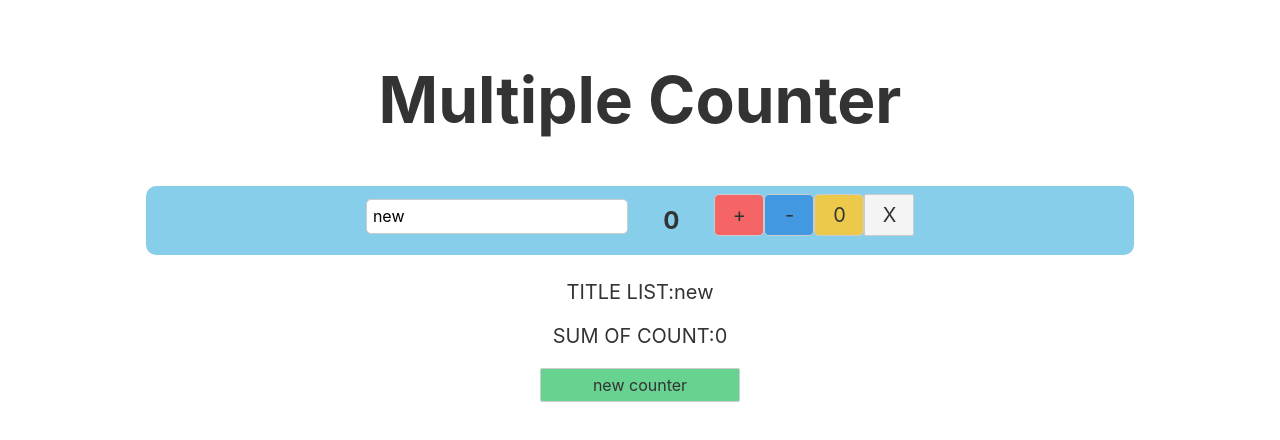
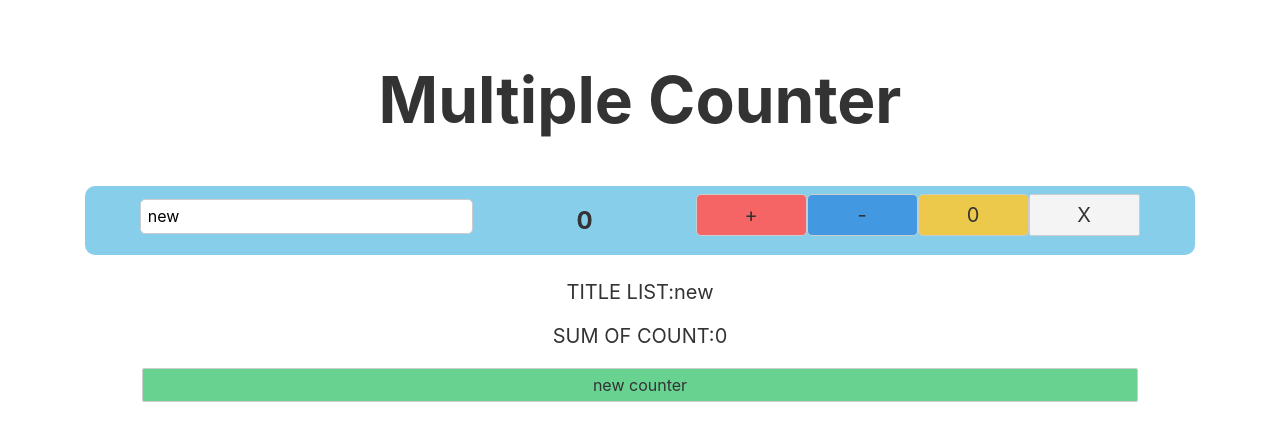
Before and after one commit to EyupTuncel/counter-project, a Svelte app: page / in a window 1280 px wide. Shown: the top 440 px of the page. Built offline with nearby package versions, Linux system fonts and the light colour scheme.

Commit message:
changes4

```diff
--- a/src/components/AddCounter.svelte
+++ b/src/components/AddCounter.svelte
@@ -29,6 +29,6 @@ function addNewCounter(e:any){
 <style>
 	.add{
         background-color: #68d391;
-        width: 200px;
+        width: 80%;
     }
 </style>
--- a/src/components/Counter.svelte
+++ b/src/components/Counter.svelte
@@ -31,14 +31,15 @@ const deleteCounter = () => {
 
 
 h2{
-    margin-right: 35px;
-    margin-left: 35px;
+    margin-right: 5%;
+    margin-left: 5%;
+    width: 10%;
 }
  button{
     color:#333;
     padding:8px;
     border-radius: 5x;
-    width:50px;
+    width:10%;
     display:flex;
     font-size:20px;
     align-items: center;
@@ -59,7 +60,10 @@ main{
     border-radius: 10px;
     margin-right: auto;
     margin-left: auto;
-    width:80%;
+    width:90%;
+}
+input{
+    width: 30%;
 }
 @media(min-width:640px){
     main{
```
